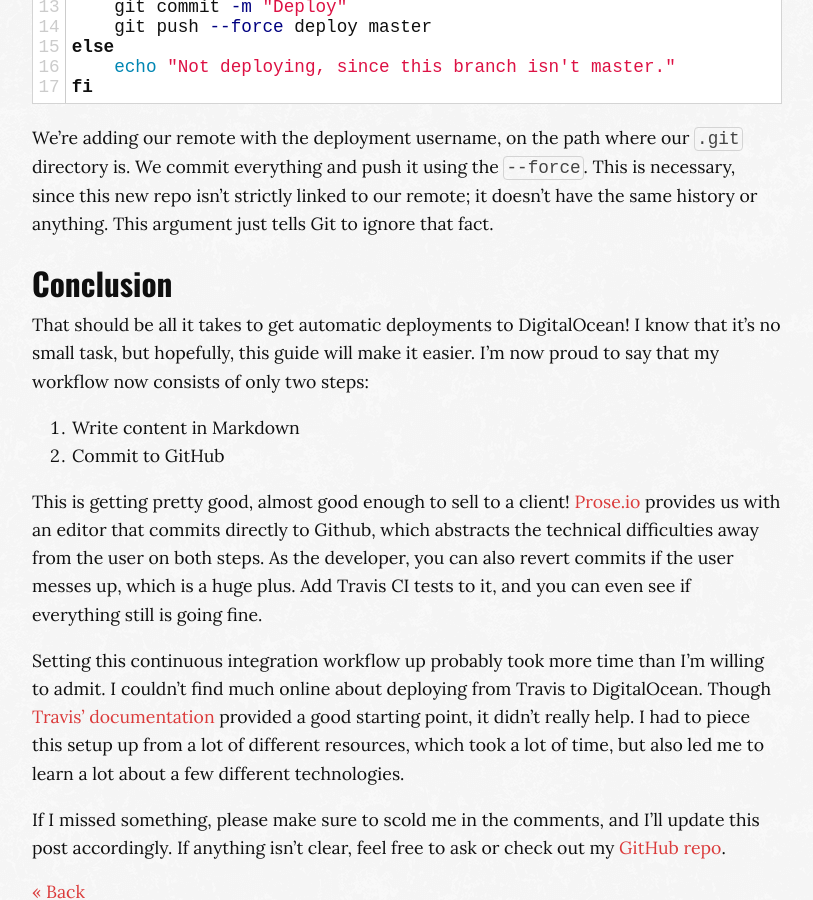
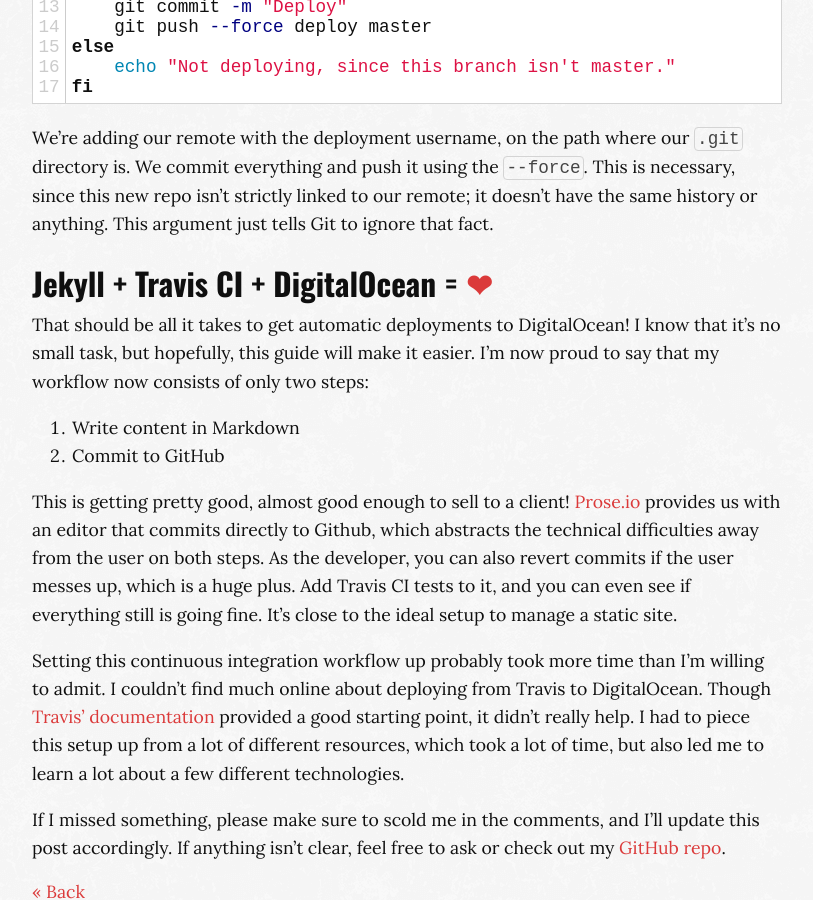
Before and after one commit to MaximeKjaer/kjaer.io, a Jekyll site: the page built from _posts/2016-01-27-travis.md, in a window 1280 px wide and 900 px high, scrolled down 7701 px. Shown: the whole window, without its empty margins (233-1046 px from the left). Built offline with Jekyll 4.4.1, drawn with Linux system fonts in a browser that asks for light colours; comment, search, counter and statistics services are not loaded; some of the changed text lies outside the part shown.

Commit message:
Update post title

```diff
--- a/_posts/2016-01-27-travis.md
+++ b/_posts/2016-01-27-travis.md
@@ -1,5 +1,5 @@
 ---
-title: Jekyll + Travis CI + DigitalOcean = <span style="color:#db3a3a;">❤</span>
+title: Travis CI deployments to DigitalOcean
 layout: post
 description: I've recently set up automatic deployments of my Jekyll site to DigitalOcean, using Travis CI and GitHub. Here's how I did it.
 image: rocket-launch.jpg
@@ -249,13 +249,13 @@
 
 We're adding our remote with the deployment username, on the path where our `.git` directory is. We commit everything and push it using the `--force`. This is necessary, since this new repo isn't strictly linked to our remote; it doesn't have the same history or anything. This argument just tells Git to ignore that fact.
 
-## Conclusion
+## Jekyll + Travis CI + DigitalOcean = <span style="color:#db3a3a;">❤</span>
 That should be all it takes to get automatic deployments to DigitalOcean! I know that it's no small task, but hopefully, this guide will make it easier.  I'm now proud to say that my workflow now consists of only two steps:
 
 1. Write content in Markdown
 2. Commit to GitHub
 
-This is getting pretty good, almost good enough to sell to a client! [Prose.io](http://prose.io/) provides us with an editor that commits directly to Github, which abstracts the technical difficulties away from the user on both steps. As the developer, you can also revert commits if the user messes up, which is a huge plus. Add Travis CI tests to it, and you can even see if everything still is going fine.
+This is getting pretty good, almost good enough to sell to a client! [Prose.io](http://prose.io/) provides us with an editor that commits directly to Github, which abstracts the technical difficulties away from the user on both steps. As the developer, you can also revert commits if the user messes up, which is a huge plus. Add Travis CI tests to it, and you can even see if everything still is going fine. It's close to the ideal setup to manage a static site.
 
 Setting this continuous integration workflow up probably took more time than I'm willing to admit. I couldn't find much online about deploying from Travis to DigitalOcean. Though [Travis' documentation](https://docs.travis-ci.com/user/deployment/custom/) provided a good starting point, it didn't really help. I had to piece this setup up from a lot of different resources, which took a lot of time, but also led me to learn a lot about a few different technologies.
 
```
